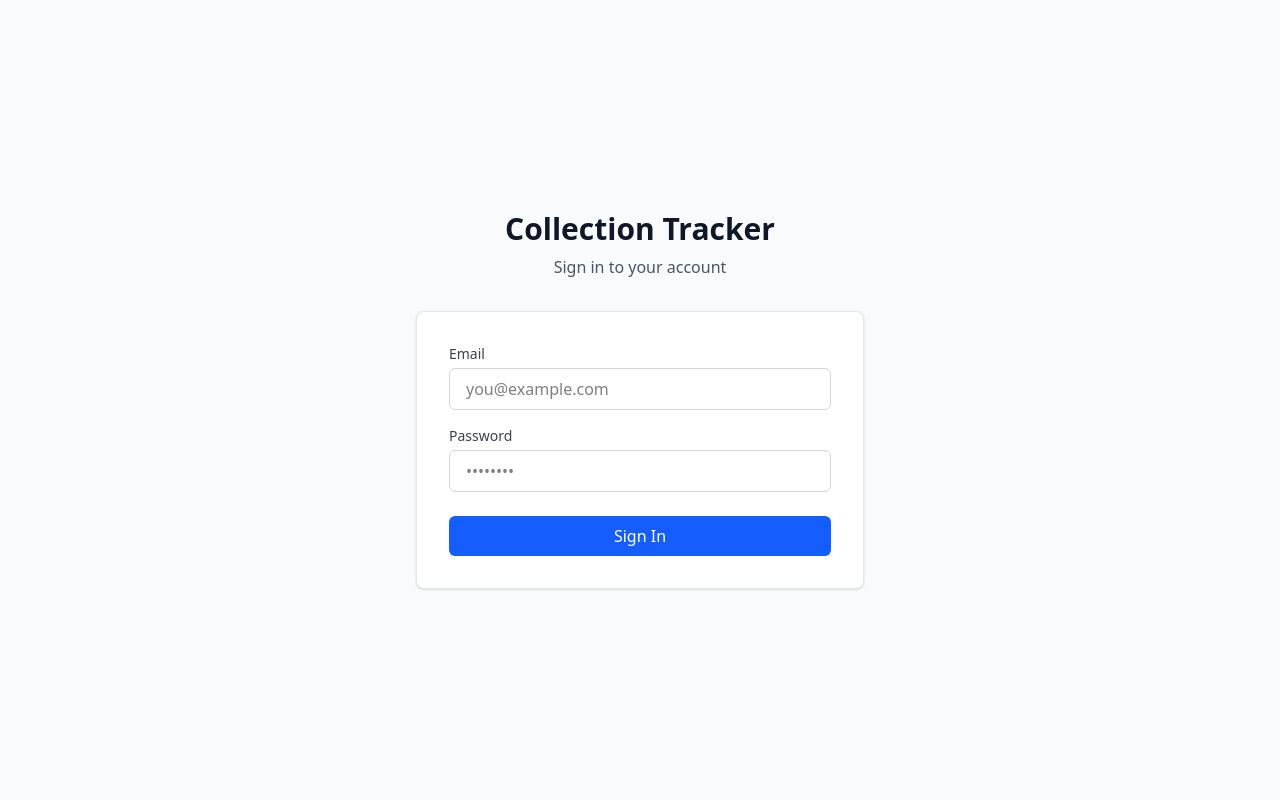
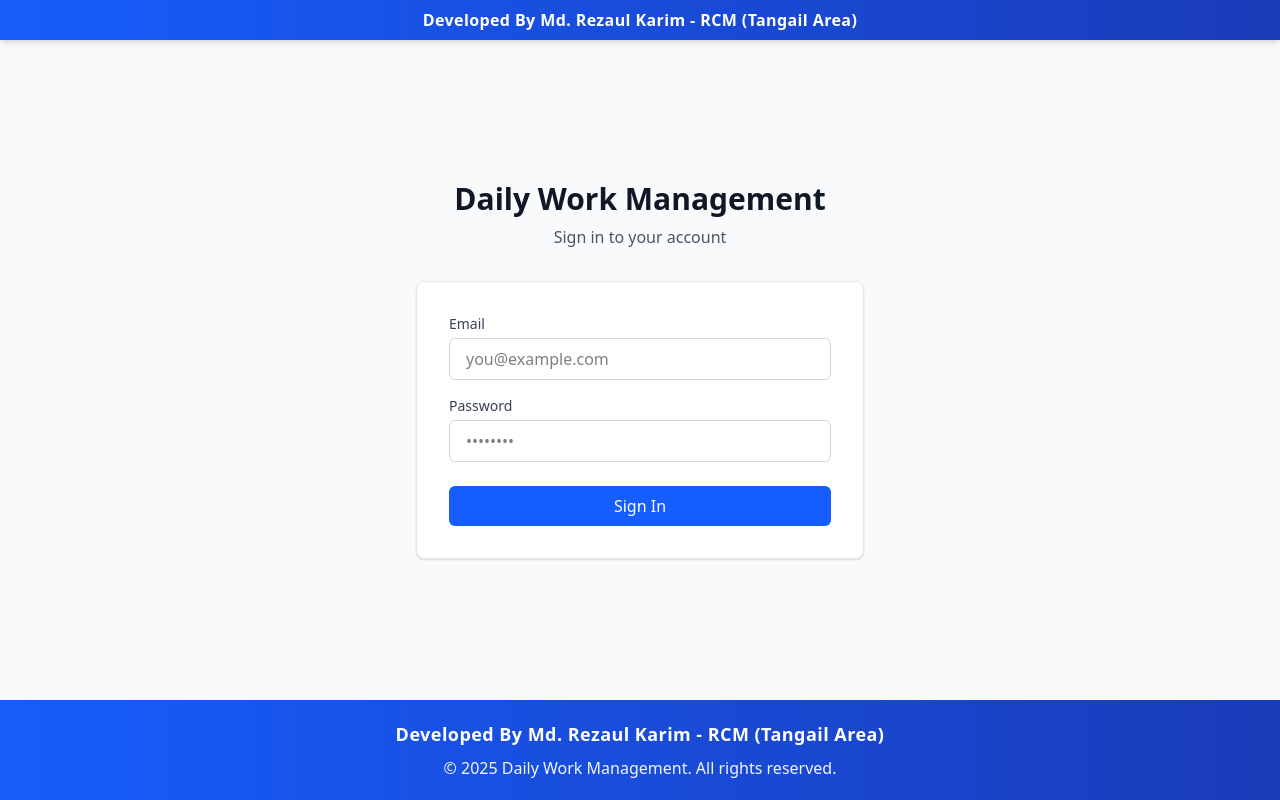
Before and after one commit to rezaul990/cardCollectionTracker, a React (Vite) app: page /login in a window 1280 px wide. Built offline with nearby package versions, Linux system fonts and the light colour scheme; no server answers.

Commit message:
Add developer credit banner and footer, rename app to Daily Work Management with bold styling

```diff
--- a/index.html
+++ b/index.html
@@ -4,7 +4,7 @@
     <meta charset="UTF-8" />
     <link rel="icon" type="image/svg+xml" href="/vite.svg" />
     <meta name="viewport" content="width=device-width, initial-scale=1.0" />
-    <title>Daily Collection Tracker</title>
+    <title>Daily Work Management</title>
   </head>
   <body>
     <div id="root"></div>
--- a/package.json
+++ b/package.json
@@ -1,5 +1,5 @@
 {
-  "name": "cardcollectiontarget",
+  "name": "daily-work-management",
   "private": true,
   "version": "0.0.0",
   "type": "module",
--- /dev/null
+++ b/src/components/Footer.tsx
@@ -0,0 +1,16 @@
+export default function Footer() {
+  return (
+    <footer className="bg-gradient-to-r from-blue-600 to-blue-800 text-white mt-auto shadow-lg">
+      <div className="max-w-7xl mx-auto px-4 sm:px-6 lg:px-8 py-5">
+        <div className="text-center">
+          <p className="text-base sm:text-lg font-bold tracking-wide">
+            Developed By Md. Rezaul Karim - RCM (Tangail Area)
+          </p>
+          <p className="text-sm sm:text-base mt-2 font-medium opacity-95">
+            © {new Date().getFullYear()} Daily Work Management. All rights reserved.
+          </p>
+        </div>
+      </div>
+    </footer>
+  );
+}
--- a/src/components/Navbar.tsx
+++ b/src/components/Navbar.tsx
@@ -26,10 +26,15 @@ export default function Navbar({ userEmail, isAdmin }: NavbarProps) {
 
   return (
     <nav className="bg-white shadow-sm border-b border-gray-200">
+      {/* Developer Credit Banner */}
+      <div className="bg-gradient-to-r from-blue-600 to-blue-800 text-white text-center py-2 text-sm sm:text-base shadow-md">
+        <span className="font-bold tracking-wide">Developed By Md. Rezaul Karim - RCM (Tangail Area)</span>
+      </div>
+
       <div className="max-w-7xl mx-auto px-4 sm:px-6 lg:px-8">
         <div className="flex justify-between h-16">
           <div className="flex items-center space-x-8">
-            <span className="text-xl font-semibold text-gray-900">Collection Tracker</span>
+            <span className="text-xl font-semibold text-gray-900">Daily Work Management</span>
             <div className="hidden sm:flex space-x-4">
               {isAdmin ? (
                 <>
--- a/src/pages/Admin.tsx
+++ b/src/pages/Admin.tsx
@@ -2,6 +2,7 @@ import { useState, useEffect, useRef } from 'react';
 import { collection, query, where, getDocs, orderBy, deleteDoc, doc, updateDoc, serverTimestamp } from 'firebase/firestore';
 import { db } from '../firebase/config';
 import Navbar from '../components/Navbar';
+import Footer from '../components/Footer';
 import { getAchievementBgColor } from '../components/StatCard';
 import { sendTelegramMessage, formatSummaryReport } from '../utils/telegram';
 
@@ -453,7 +454,7 @@ export default function Admin({ userEmail }: AdminProps) {
   const lowestPerformers = getLowestPerformers();
 
   return (
-    <div className="min-h-screen bg-gray-50">
+    <div className="min-h-screen bg-gray-50 flex flex-col">
       <Navbar userEmail={userEmail} isAdmin={true} />
       <main className="max-w-7xl mx-auto px-4 sm:px-6 lg:px-8 py-8">
         <div className="mb-8">
@@ -732,6 +733,7 @@ export default function Admin({ userEmail }: AdminProps) {
           </div>
         </div>
       </main>
+      <Footer />
     </div>
   );
 }
--- a/src/pages/Branches.tsx
+++ b/src/pages/Branches.tsx
@@ -2,6 +2,7 @@ import { useState, useEffect } from 'react';
 import { collection, getDocs, addDoc, updateDoc, deleteDoc, doc } from 'firebase/firestore';
 import { db } from '../firebase/config';
 import Navbar from '../components/Navbar';
+import Footer from '../components/Footer';
 
 interface BranchesProps {
   userEmail: string;
@@ -109,7 +110,7 @@ export default function Branches({ userEmail }: BranchesProps) {
   };
 
   return (
-    <div className="min-h-screen bg-gray-50">
+    <div className="min-h-screen bg-gray-50 flex flex-col">
       <Navbar userEmail={userEmail} isAdmin={true} />
       <main className="max-w-4xl mx-auto px-4 sm:px-6 lg:px-8 py-8">
         <div className="mb-8">
@@ -242,6 +243,7 @@ export default function Branches({ userEmail }: BranchesProps) {
           </table>
         </div>
       </main>
+      <Footer />
     </div>
   );
 }
--- a/src/pages/Dashboard.tsx
+++ b/src/pages/Dashboard.tsx
@@ -2,6 +2,7 @@ import { useState, useEffect } from 'react';
 import { collection, query, where, getDocs, orderBy } from 'firebase/firestore';
 import { db } from '../firebase/config';
 import Navbar from '../components/Navbar';
+import Footer from '../components/Footer';
 import StatCard, { getAchievementColor, getAchievementBgColor } from '../components/StatCard';
 
 interface DashboardProps {
@@ -131,17 +132,18 @@ export default function Dashboard({ userEmail, branchId, branchName }: Dashboard
 
   if (loading) {
     return (
-      <div className="min-h-screen bg-gray-50">
+      <div className="min-h-screen bg-gray-50 flex flex-col">
         <Navbar userEmail={userEmail} isAdmin={false} />
         <div className="flex items-center justify-center h-64">
           <p className="text-gray-500">Loading...</p>
         </div>
+        <Footer />
       </div>
     );
   }
 
   return (
-    <div className="min-h-screen bg-gray-50">
+    <div className="min-h-screen bg-gray-50 flex flex-col">
       <Navbar userEmail={userEmail} isAdmin={false} />
       <main className="max-w-7xl mx-auto px-4 sm:px-6 lg:px-8 py-8">
         <div className="mb-8">
@@ -243,6 +245,7 @@ export default function Dashboard({ userEmail, branchId, branchName }: Dashboard
           </div>
         </div>
       </main>
+      <Footer />
     </div>
   );
 }
--- a/src/pages/Entry.tsx
+++ b/src/pages/Entry.tsx
@@ -11,6 +11,7 @@ import {
 } from 'firebase/firestore';
 import { db } from '../firebase/config';
 import Navbar from '../components/Navbar';
+import Footer from '../components/Footer';
 import { sendBranchStatusUpdate, isAfter9PM, sendMissingAchReport, sendWorkPlanStatusUpdate } from '../utils/telegram';
 
 interface EntryProps {
@@ -308,17 +309,18 @@ export default function Entry({ userEmail, branchId, branchName }: EntryProps) {
 
   if (loading) {
     return (
-      <div className="min-h-screen bg-gray-50">
+      <div className="min-h-screen bg-gray-50 flex flex-col">
         <Navbar userEmail={userEmail} isAdmin={false} />
         <div className="flex items-center justify-center h-64">
           <p className="text-gray-500">Loading...</p>
         </div>
+        <Footer />
       </div>
     );
   }
 
   return (
-    <div className="min-h-screen bg-gray-50">
+    <div className="min-h-screen bg-gray-50 flex flex-col">
       <Navbar userEmail={userEmail} isAdmin={false} />
       <main className="max-w-7xl mx-auto px-4 sm:px-6 lg:px-8 py-8">
         <div className="mb-8">
@@ -493,6 +495,7 @@ export default function Entry({ userEmail, branchId, branchName }: EntryProps) {
           </div>
         </div>
       </main>
+      <Footer />
     </div>
   );
 }
--- a/src/pages/Executives.tsx
+++ b/src/pages/Executives.tsx
@@ -2,6 +2,7 @@ import { useState, useEffect } from 'react';
 import { collection, query, where, getDocs, addDoc, deleteDoc, updateDoc, doc } from 'firebase/firestore';
 import { db } from '../firebase/config';
 import Navbar from '../components/Navbar';
+import Footer from '../components/Footer';
 
 interface ExecutivesProps {
   userEmail: string;
@@ -116,7 +117,7 @@ export default function Executives({ userEmail, branchId, branchName }: Executiv
   };
 
   return (
-    <div className="min-h-screen bg-gray-50">
+    <div className="min-h-screen bg-gray-50 flex flex-col">
       <Navbar userEmail={userEmail} isAdmin={false} />
       <main className="max-w-4xl mx-auto px-4 sm:px-6 lg:px-8 py-8">
         <div className="mb-8">
@@ -245,6 +246,7 @@ export default function Executives({ userEmail, branchId, branchName }: Executiv
           </table>
         </div>
       </main>
+      <Footer />
     </div>
   );
 }
--- a/src/pages/Login.tsx
+++ b/src/pages/Login.tsx
@@ -2,6 +2,7 @@ import { useState } from 'react';
 import { signInWithEmailAndPassword } from 'firebase/auth';
 import { auth } from '../firebase/config';
 import { useNavigate } from 'react-router-dom';
+import Footer from '../components/Footer';
 
 export default function Login() {
   const [email, setEmail] = useState('');
@@ -31,10 +32,16 @@ export default function Login() {
   };
 
   return (
-    <div className="min-h-screen bg-gray-50 flex items-center justify-center px-4">
+    <div className="min-h-screen bg-gray-50 flex flex-col">
+      {/* Developer Credit Banner */}
+      <div className="bg-gradient-to-r from-blue-600 to-blue-800 text-white text-center py-2 text-sm sm:text-base shadow-md">
+        <span className="font-bold tracking-wide">Developed By Md. Rezaul Karim - RCM (Tangail Area)</span>
+      </div>
+
+      <div className="flex-1 flex items-center justify-center px-4">
         <div className="max-w-md w-full">
           <div className="text-center mb-8">
-          <h1 className="text-3xl font-bold text-gray-900">Collection Tracker</h1>
+            <h1 className="text-3xl font-bold text-gray-900">Daily Work Management</h1>
             <p className="mt-2 text-gray-600">Sign in to your account</p>
           </div>
           <form onSubmit={handleSubmit} className="bg-white shadow-sm rounded-lg p-8 border border-gray-200">
@@ -82,5 +89,8 @@ export default function Login() {
           </form>
         </div>
       </div>
+
+      <Footer />
+    </div>
   );
 }
```
Lines whose indentation alone changed are shown as unchanged.
